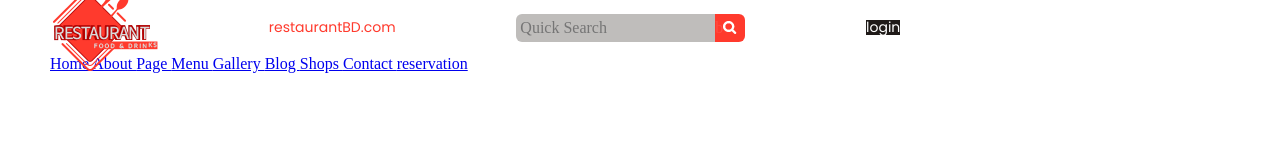
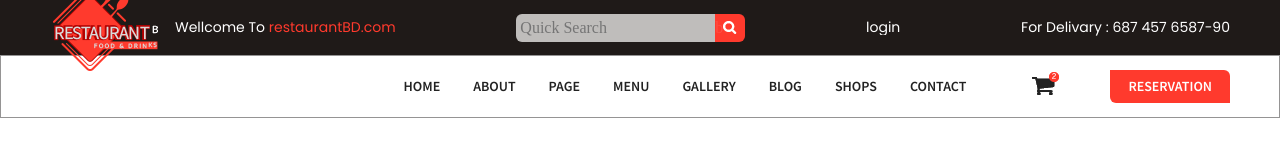
Before and after one commit to Borysodessa/restaraunt-site, a plain HTML site: page index.html in a window 1280 px wide. Drawn offline with Linux system fonts and the light colour scheme.

```diff
--- a/header.scss
+++ b/header.scss
@@ -1,12 +1,13 @@
 $bk:#1f1a18;
 $wt:#ffffff;
-
 .header{
   background-color:$bk ;
   .header__section_top{
     width: 100%;
+
   }
   .header__section_bottom{
     background-color: $wt;
+    border: #959494 1px solid;
   }
 }
--- a/header__section_top.scss
+++ b/header__cection_top.scss
@@ -68,19 +68,21 @@
   &:active{
     color: #848383;
   }
+
+}
   //так и не летит
-  &::before{
+  .header__login-input::before{
     content:url("image/login.png");
     width: 20px;
     height: 20px;
-    top: -20px;
+
     background-image: url("image/login.png");
     display: block;
     background-color: white;
     position: absolute;
-    z-index: 5;
+
   }
-}
+
 
 .header__contact-dilivary_link{
   font-family: 'Poppins', sans-serif;
--- /dev/null
+++ b/header__section_bottom.scss
@@ -0,0 +1,60 @@
+//white section
+.header__section_bottom{
+  background-color: $wt;
+  .header__container_bottom{
+    padding-top: 14px;
+    padding-bottom: 14px;
+
+  }
+}
+
+.header__nav{
+  display: flex;
+  justify-content: flex-end;
+  align-items: center;
+  .nav_item{
+    text-decoration: none;
+    color: #222222;
+    font-family: 'Source Sans Pro', sans-serif;
+    font-size: 14px;
+    font-weight: 700;
+    line-height: 15px;
+    text-transform: uppercase;
+    margin-right: 33px;
+  }
+  .nav_item-basket {
+    margin:16px 33px 16px 0;
+    text-decoration: none;
+    color: #222222;
+    font-family: 'Source Sans Pro', sans-serif;
+    font-size: 14px;
+    font-weight: 700;
+    line-height: 15px;
+    text-transform: uppercase;
+    position: relative;
+  }
+  .nav_item-basket::after {
+    content: url("image/basket.png");
+    background-image: url("image/basket.png");
+    width: 28px;
+    height: 28px;
+    background-repeat: no-repeat;
+    position: absolute;
+    margin-left: 33px;
+    top: -15px;
+    display: block;
+  }
+  .nav_item-reservation{
+    color: #ffffff;
+    font-family: 'Source Sans Pro', sans-serif;
+    font-size: 14px;
+    font-weight: 700;
+    line-height: 15px;
+    text-transform: uppercase;
+    background-color: $ct;
+    text-decoration: none;
+    padding: 9px 18px 9px 18px;
+    border-radius: 0 6px 0 6px;
+    margin: 0 0 0 78px;
+  }
+}
--- a/index.html
+++ b/index.html
@@ -49,7 +49,7 @@
                 </div>
             </section>
             <section class="header__section_bottom">
-                <div class="container header__flex-container_bottom">
+                <div class="container header__container_bottom">
                     <nav class="header__nav">
                         <a class="nav_item" href="#">
                             Home
@@ -75,10 +75,10 @@
                         <a class="nav_item" href="#">
                             Contact
                         </a>
-                        <a class="nav_item" href="#">
+                        <a class="nav_item-basket" href="#">
 
                         </a>
-                        <a class="nav_item" href="#">
+                        <a class="nav_item-reservation" href="#">
                             reservation
                         </a>
                     </nav>
--- a/styles.scss
+++ b/styles.scss
@@ -9,13 +9,13 @@
   margin: 0;
   box-sizing: border-box;
 }
-$bk:#1f1a18;
-$wt:#ffffff;
+
 
 .container{
  max-width: 1180px;
   margin: 0 auto;
 }
 $ct: #ff3a2d;
-@import "header.css";
-@import "header__section_top";
+@import "Header.scss";
+@import "header__cection_top.scss";
+@import "header__section_bottom";
```
Also changed, not shown: header.css (added), styles.css, 2 other files.
